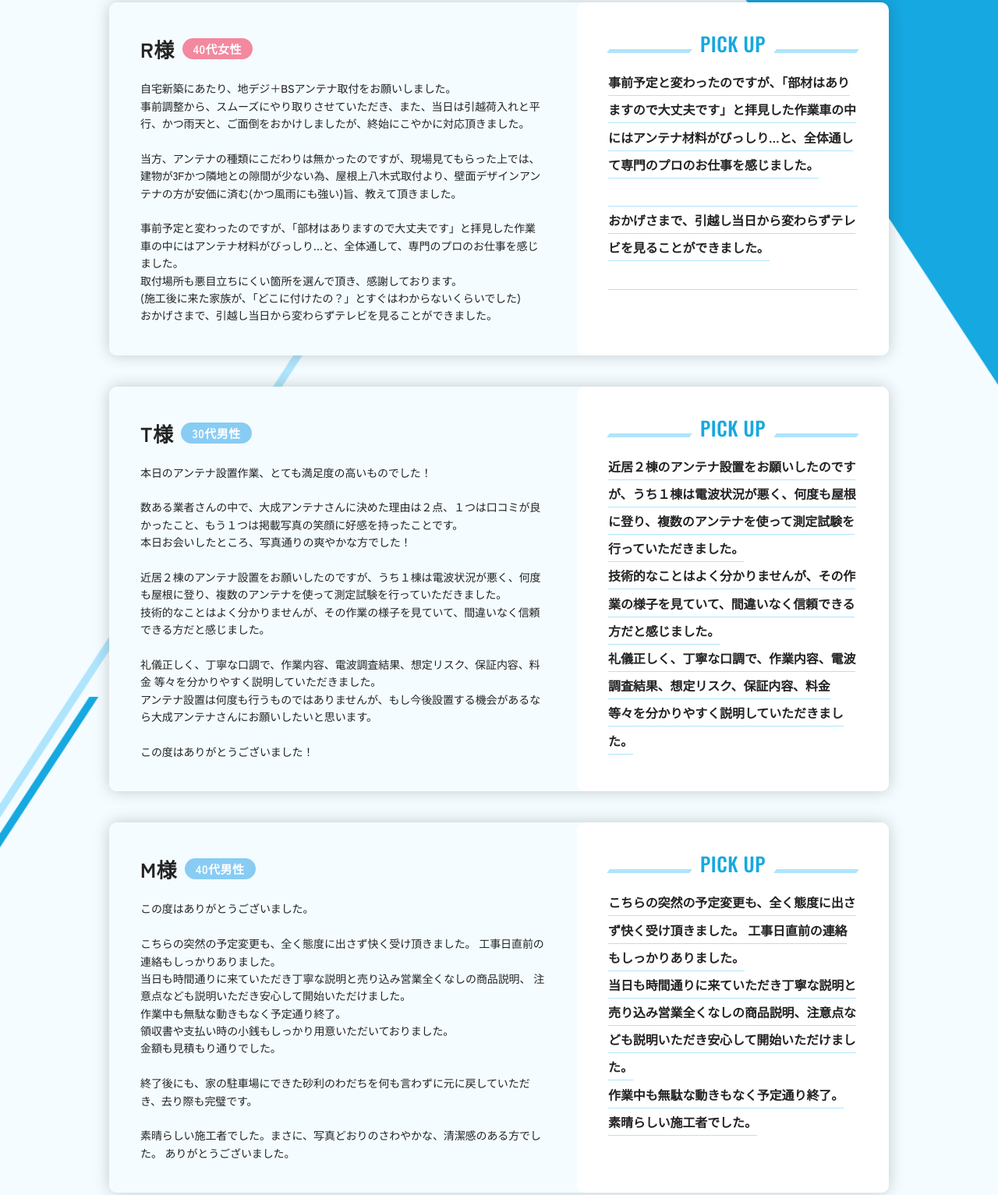
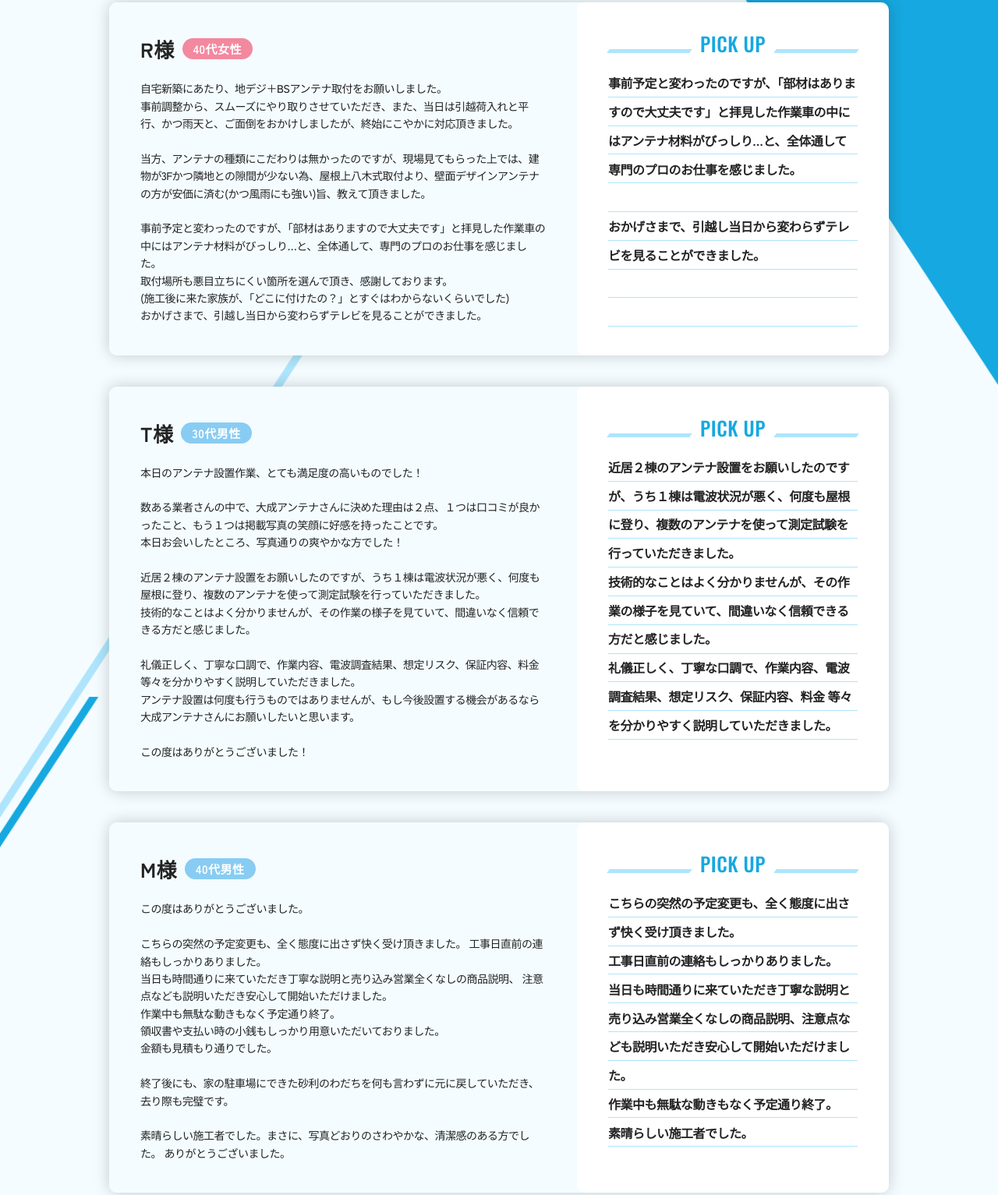
Before and after one commit to tsunga59/tv_antenna_lp, a plain HTML site: page index.html in a window 1280 px wide. Shown: the part 8302-9835 px from the top of the page at 78% size. Drawn offline with nearby package versions, Linux system fonts and the light colour scheme.

Commit message:
voice>pickupの下線修正

```diff
--- a/css/_main.scss
+++ b/css/_main.scss
@@ -748,7 +748,7 @@
           font-size: 1.4rem;
           font-weight: 500;
           line-height: 1.6;
-          letter-spacing: -.01rem;
+          letter-spacing: -.05rem;
         }
       }
       .pickup_area {
@@ -793,17 +793,17 @@
           }
         }
         .text {
-          display: inline;
           font-size: 1.6rem;
           font-weight: bold;
-          line-height: 2.2;
-          letter-spacing: -.01rem;
-          padding-bottom: 5px;
-          box-sizing: border-box;
-          border-bottom: 1px solid #aee5fc;
-          &.fake {
-            display: block;
-            margin-top: -5px;
+          line-height: 2.3;
+          letter-spacing: -.05rem;
+          height: calc(100% - 40px);
+          background-image: repeating-linear-gradient(180deg, $baseColor, $baseColor calc(1.6rem * 2.3 - 1px), #aee5fc calc(1.6rem * 2.3 - 1px), #aee5fc calc(1.6rem * 2.3));
+          @include tab {
+            height: calc(100% - 30px);
+          }
+          @include sp {
+            height: calc(100% - 20px);
           }
         }
       }
--- a/index.html
+++ b/index.html
@@ -508,10 +508,11 @@
                     </div>
                     <div class="pickup_area">
                         <p class="title">PICK UP</p>
-                        <p class="text">事前予定と変わったのですが、「部材はありますので大丈夫です」と拝見した作業車の中にはアンテナ材料がびっしり…と、全体通して専門のプロのお仕事を感じました。</p>
-                        <p class="text fake">　</p>
-                        <p class="text">おかげさまで、引越し当日から変わらずテレビを見ることができました。</p>
-                        <p class="text fake">　</p>
+                        <p class="text">
+                            事前予定と変わったのですが、「部材はありますので大丈夫です」と拝見した作業車の中にはアンテナ材料がびっしり…と、全体通して専門のプロのお仕事を感じました。<br>
+                            <br>
+                            おかげさまで、引越し当日から変わらずテレビを見ることができました。
+                        </p>
                     </div>
                 </li>
                 <li>
@@ -534,9 +535,11 @@
                     </div>
                     <div class="pickup_area">
                         <p class="title">PICK UP</p>
-                        <p class="text">近居２棟のアンテナ設置をお願いしたのですが、うち１棟は電波状況が悪く、何度も屋根に登り、複数のアンテナを使って測定試験を行っていただきました。 </p><br>
-                        <p class="text">技術的なことはよく分かりませんが、その作業の様子を見ていて、間違いなく信頼できる方だと感じました。</p><br>
-                        <p class="text">礼儀正しく、丁寧な口調で、作業内容、電波調査結果、想定リスク、保証内容、料金 等々を分かりやすく説明していただきました。</p>
+                        <p class="text">
+                            近居２棟のアンテナ設置をお願いしたのですが、うち１棟は電波状況が悪く、何度も屋根に登り、複数のアンテナを使って測定試験を行っていただきました。<br>
+                            技術的なことはよく分かりませんが、その作業の様子を見ていて、間違いなく信頼できる方だと感じました。<br>
+                            礼儀正しく、丁寧な口調で、作業内容、電波調査結果、想定リスク、保証内容、料金 等々を分かりやすく説明していただきました。
+                        </p>
                     </div>
                 </li>
                 <li>
@@ -560,10 +563,13 @@
                     </div>
                     <div class="pickup_area">
                         <p class="title">PICK UP</p>
-                        <p class="text">こちらの突然の予定変更も、全く態度に出さず快く受け頂きました。 工事日直前の連絡もしっかりありました。 </p><br>
-                        <p class="text">当日も時間通りに来ていただき丁寧な説明と売り込み営業全くなしの商品説明、注意点なども説明いただき安心して開始いただけました。</p><br>
-                        <p class="text">作業中も無駄な動きもなく予定通り終了。</p><br>
-                        <p class="text">素晴らしい施工者でした。</p>
+                        <p class="text">
+                            こちらの突然の予定変更も、全く態度に出さず快く受け頂きました。<br>
+                            工事日直前の連絡もしっかりありました。<br>
+                            当日も時間通りに来ていただき丁寧な説明と売り込み営業全くなしの商品説明、注意点なども説明いただき安心して開始いただけました。<br>
+                            作業中も無駄な動きもなく予定通り終了。<br>
+                            素晴らしい施工者でした。
+                        </p>
                     </div>
                 </li>
             </ul>
```
Also changed, not shown: css/style.css.
